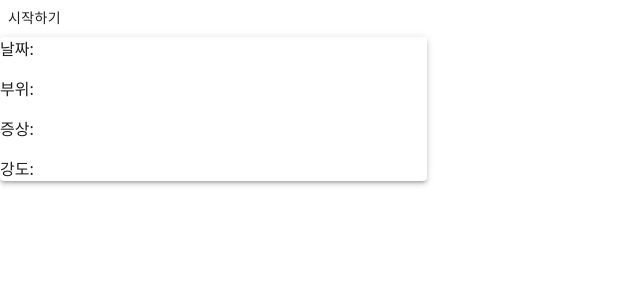
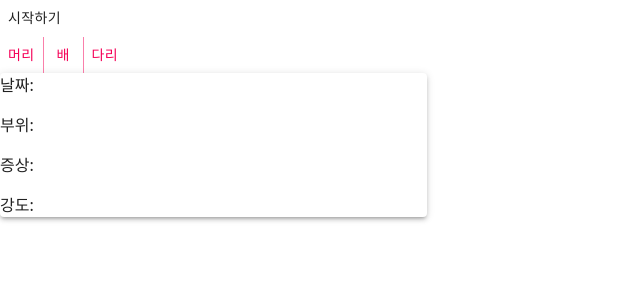
Before and after one commit to BackFoxx/MedicalProject, a React (Create React App) app in the folder MedicalProject-Front/medical-project-front/: page / in a window 1280 px wide. Shown: the top 300 px of the page, without its empty margins (0-640 px from the left). Built offline with nearby package versions, Linux system fonts and the light colour scheme.

Commit message:
part 구현

```diff
--- a/MedicalProject-Front/medical-project-front/src/App.js
+++ b/MedicalProject-Front/medical-project-front/src/App.js
@@ -1,8 +1,9 @@
 import 'bootstrap/dist/css/bootstrap.min.css';
-import React from 'react';
+import React, { useState } from 'react';
 import DaySelect from './SELECT/DaySelect';
 import { Paper, Grid } from '@material-ui/core';
 import './App.css';
+import PartSelect from './SELECT/PartSelect';
 
 class App extends React.Component {
   constructor(props) {
@@ -12,17 +13,24 @@ class App extends React.Component {
     };
   }
 
+  DaySelect = function(arg) {
+    this.setState({
+      Result: { day: arg }
+    });
+  }.bind(this)
+
+  PartSelect = function(arg) {
+    const state = this.state.Result;
+    state.part = arg;
+    this.setState({ Result: state });
+  }.bind(this)
+
   render() {
     return (
       <div className='return'>
 
-        <DaySelect onaddDate={function(date) {
-          this.setState({
-            Result: { day: date }
-          });
-          console.log("넘어온 매개변수: " + date);
-          console.log("저장된 state: " + this.state.Result.day);
-        }.bind(this)} />
+        <DaySelect onaddDate={function(arg) { this.DaySelect(arg) }.bind(this)} />
+        <PartSelect onaddPart={function(arg) { this.PartSelect(arg) }.bind(this)} />
 
         <Grid item xs={4}>
           <Paper elevation={3}>
--- a/MedicalProject-Front/medical-project-front/src/SELECT/DaySelect.js
+++ b/MedicalProject-Front/medical-project-front/src/SELECT/DaySelect.js
@@ -12,7 +12,7 @@ class DaySelect extends React.Component {
             <div>
             <Button onClick={function() {
                 var date = this.today;
-                this.props.onaddDate(date)
+                this.props.onaddDate(date);
             }.bind(this)} >시작하기</Button>
             </div>
         );
--- /dev/null
+++ b/MedicalProject-Front/medical-project-front/src/SELECT/PartSelect.js
@@ -0,0 +1,22 @@
+import React from "react";
+import { ButtonGroup, Button, Paper } from "@material-ui/core";
+
+class PartSelect extends React.Component {
+
+    addPart = function(e) {
+        var part = e.target.textContent;
+        this.props.onaddPart(part);
+    }.bind(this)
+
+    render() {
+        return(
+            <ButtonGroup color="secondary" variant="text" aria-label="text button group">
+                <Button onClick={function(e) {this.addPart(e)}.bind(this)}>머리</Button>
+                <Button onClick={function(e) {this.addPart(e)}.bind(this)}>배</Button>
+                <Button onClick={function(e) {this.addPart(e)}.bind(this)}>다리</Button>
+            </ButtonGroup>
+        );
+    }
+}
+
+export default PartSelect;
```
